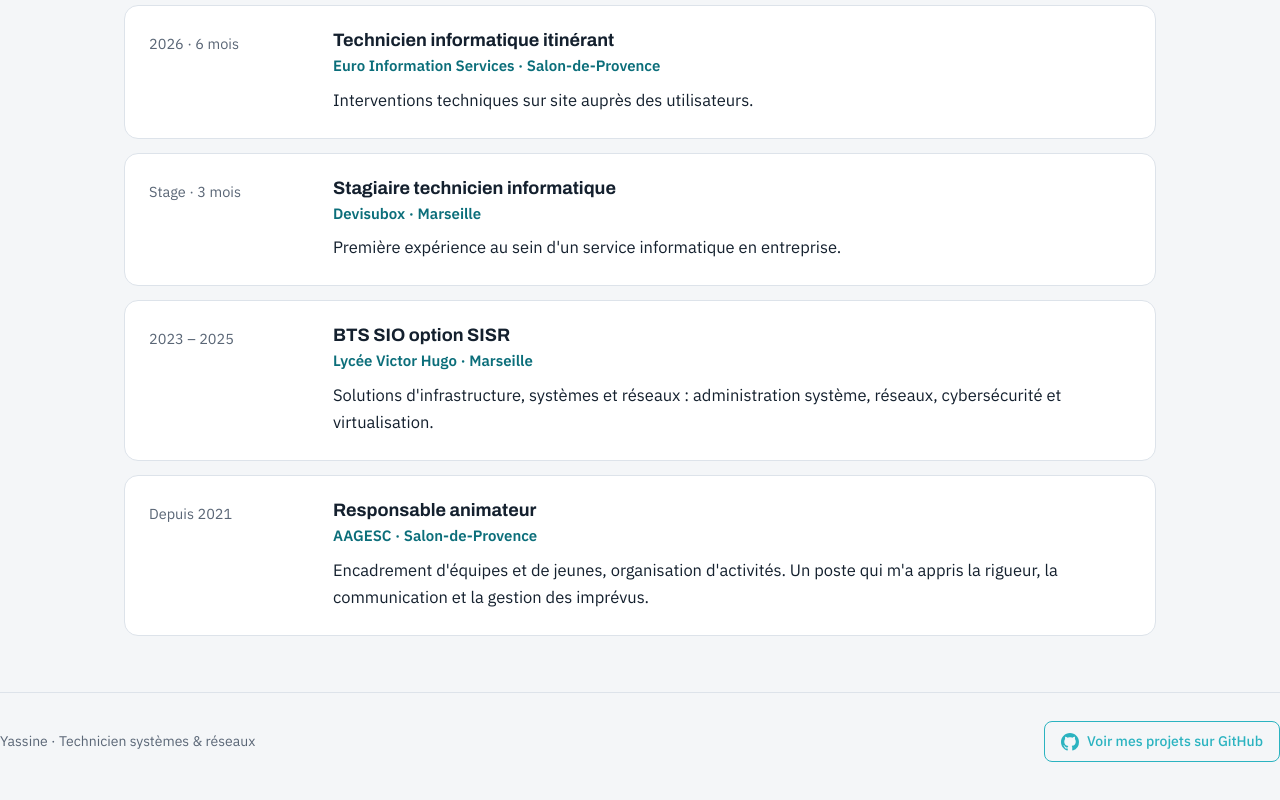
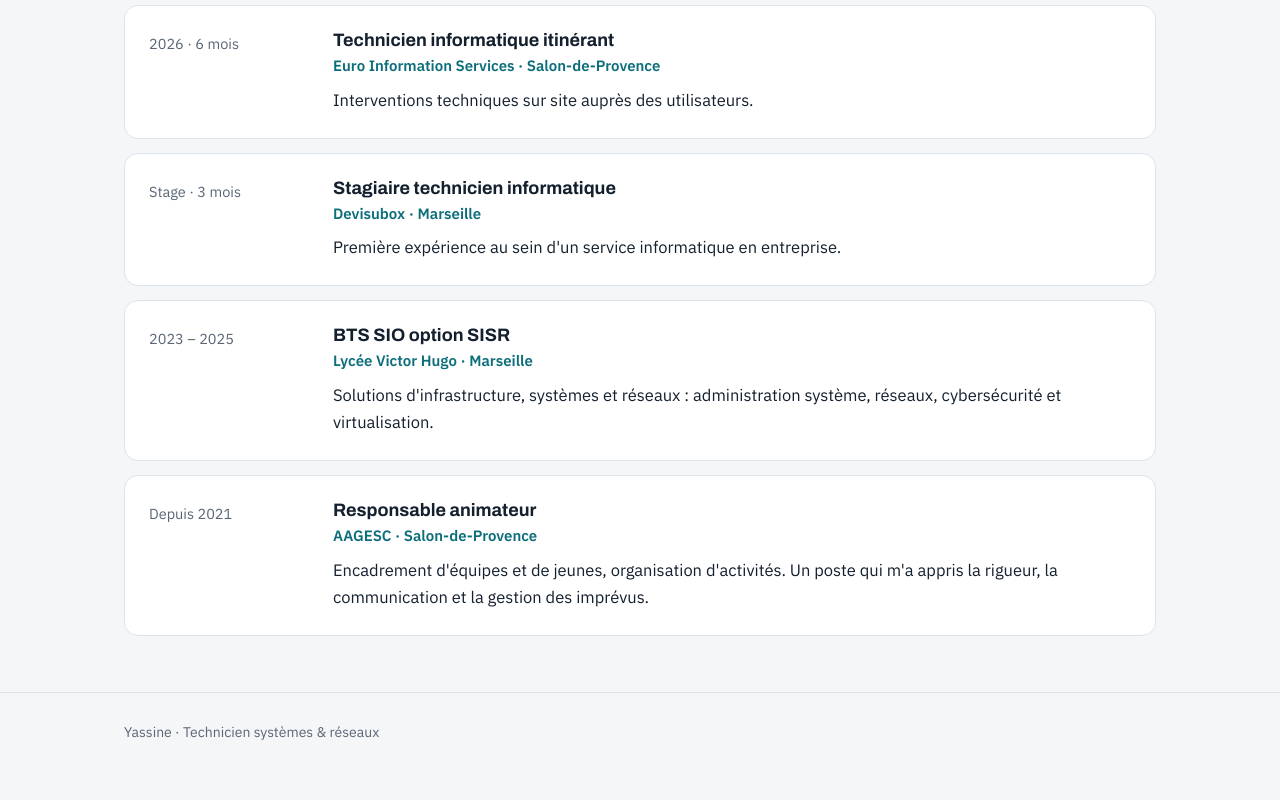
Before and after one commit to YassZdn/Portfolio, a plain HTML site: page index.html in a window 1280 px wide. Shown: the part 3793-4593 px from the top of the page. Drawn offline with Linux system fonts and the light colour scheme.

Commit message:
Clean up footer by removing GitHub section
Removed GitHub link and associated styles from footer.

```diff
--- a/index.html
+++ b/index.html
@@ -375,25 +375,7 @@ footer{border-top:1px solid var(--line);padding:28px 0 40px;color:var(--muted);f
 </main>
 
 <footer>
- <div style="display:flex;justify-content:space-between;align-items:center;flex-wrap:wrap;gap:12px;">
-  <span>Yassine · Technicien systèmes &amp; réseaux</span>
-  <a href="https://github.com/YassZdn" target="_blank" rel="noopener" class="btn-github">
-    <svg width="18" height="18" viewBox="0 0 16 16" fill="currentColor" aria-hidden="true">
-      <path d="M8 0C3.58 0 0 3.58 0 8c0 3.54 2.29 6.53 5.47 7.59.4.07.55-.17.55-.38 0-.19-.01-.82-.01-1.49-2.01.37-2.53-.49-2.69-.94-.09-.23-.48-.94-.82-1.13-.28-.15-.68-.52-.01-.53.63-.01 1.08.58 1.23.82.72 1.21 1.87.87 2.33.66.07-.52.28-.87.51-1.07-1.78-.2-3.64-.89-3.64-3.95 0-.87.31-1.59.82-2.15-.08-.2-.36-1.02.08-2.12 0 0 .67-.21 2.2.82.64-.18 1.32-.27 2-.27.68 0 1.36.09 2 .27 1.53-1.04 2.2-.82 2.2-.82.44 1.1.16 1.92.08 2.12.51.56.82 1.27.82 2.15 0 3.07-1.87 3.75-3.65 3.95.29.25.54.73.54 1.48 0 1.07-.01 1.93-.01 2.2 0 .21.15.46.55.38A8.013 8.013 0 0016 8c0-4.42-3.58-8-8-8z"/>
-    </svg>
-    Voir mes projets sur GitHub
-  </a>
-</div>
-<style>
-  .btn-github {
-    display: inline-flex; align-items: center; gap: 8px;
-    padding: 8px 16px; border-radius: 8px;
-    border: 1px solid #2bb3c0; color: #2bb3c0;
-    text-decoration: none; font-weight: 500;
-    transition: background .2s, color .2s;
-  }
-  .btn-github:hover { background: #2bb3c0; color: #0f1720; }
-</style>
+  <div style="max-width:1080px;margin:0 auto;padding:0 24px;">Yassine · Technicien systèmes &amp; réseaux</div>
 </footer>
 
 </body>
```
